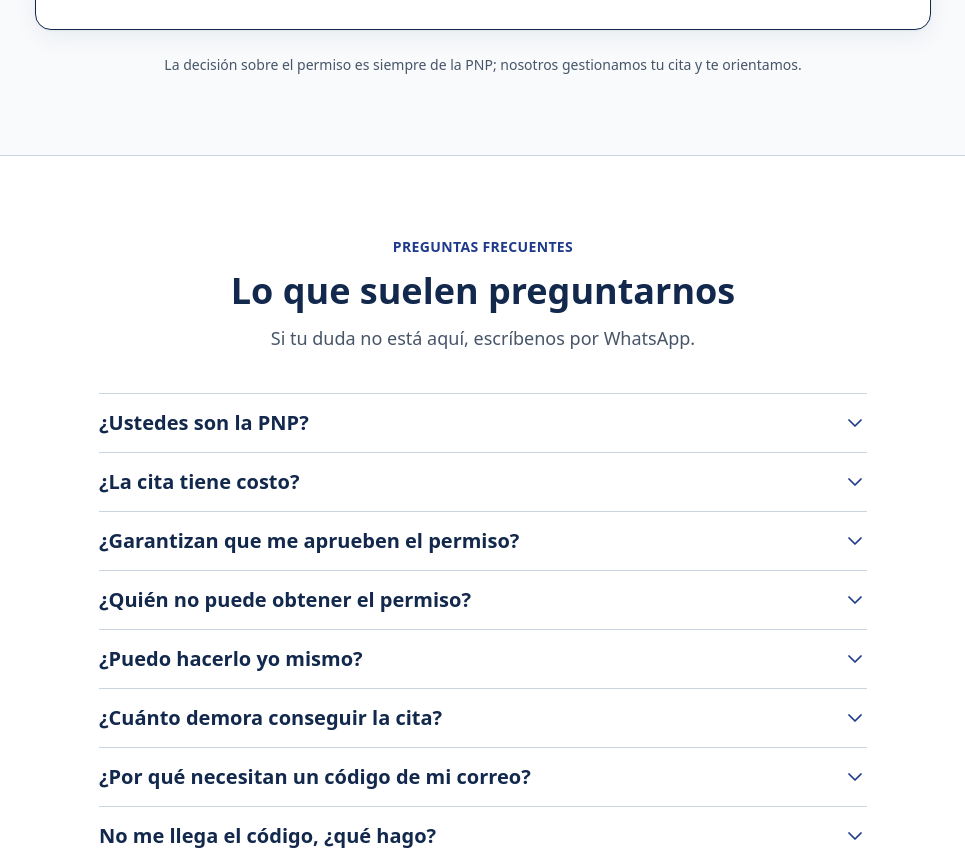
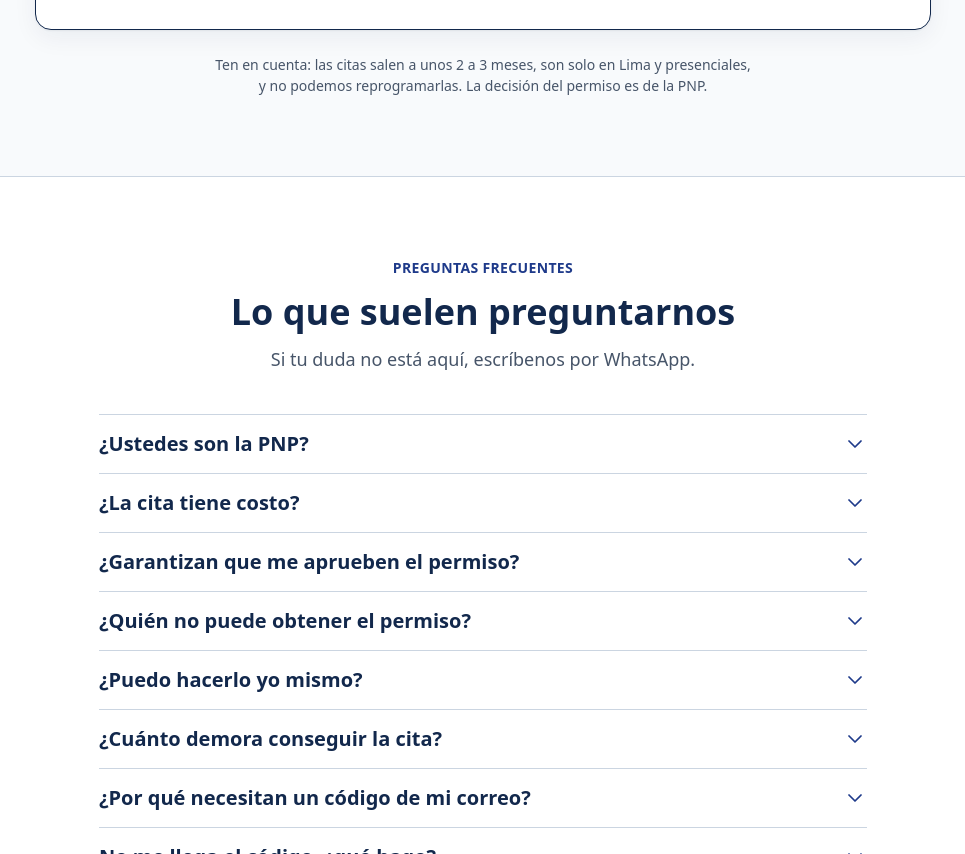
Before and after one commit to mathiasticona29/lunas-lima-web, an Astro site: page / in a window 1280 px wide. Shown: the part 4134-4988 px from the top of the page, without its empty margins (157-1122 px from the left). Built offline with nearby package versions, Linux system fonts and the light colour scheme; Astro itself is replaced by a stand-in of ours.

Commit message:
Precios: nota «Ten en cuenta» con plazo de la cita, solo Lima y presencial, y sin reprogramación
Co-Authored-By: Claude Opus 5.5 <noreply@anthropic.com>

```diff
--- a/src/components/Precios.astro
+++ b/src/components/Precios.astro
@@ -79,7 +79,8 @@ const noIncluye = [
 		</div>
 	</div>
 
-	<p data-reveal class="mx-auto mt-6 max-w-2xl text-small text-muted-foreground md:text-center">
-		La decisión sobre el permiso es siempre de la PNP; nosotros gestionamos tu cita y te orientamos.
+	<p data-reveal class="mx-auto mt-6 max-w-2xl text-small text-muted-foreground md:text-center md:text-balance">
+		Ten en cuenta: las citas salen a unos 2 a 3 meses, son solo en Lima y presenciales, y no podemos
+		reprogramarlas. La decisión del permiso es de la PNP.
 	</p>
 </Section>
```
